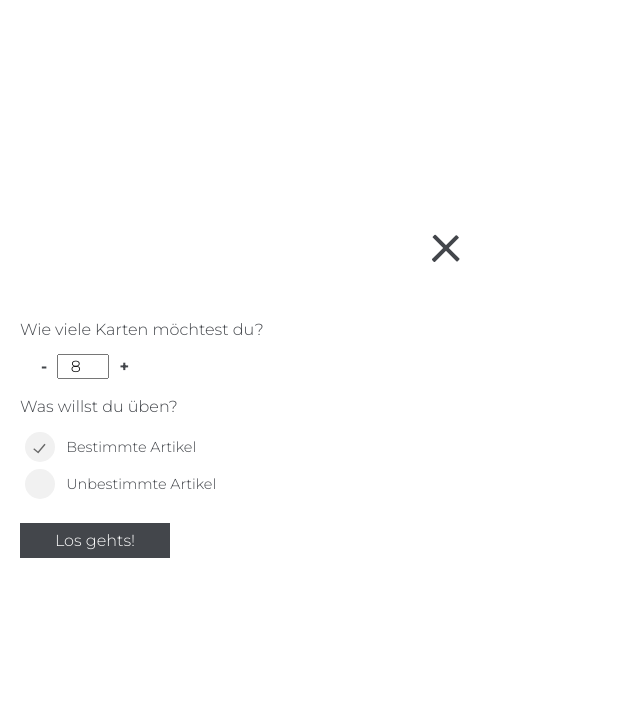
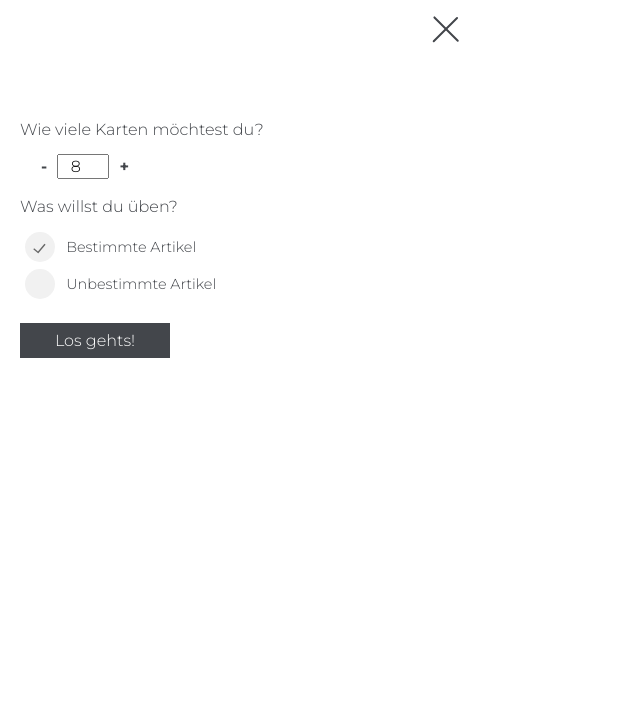
Before and after one commit to josurzyn/fmn-deutsch-trainer, a website: page app/index.html in a window 1280 px wide. Shown: the whole page, without its empty margins (0-640 px from the left). Drawn offline with Linux system fonts and the light colour scheme.

Commit message:
Update styles

```diff
--- a/app/css/styles.css
+++ b/app/css/styles.css
@@ -16,7 +16,6 @@ body {
   padding: 0;
   display: flex;
   flex-wrap: wrap;
-  align-content: center;
   justify-content: center;
 }
 p {
@@ -58,10 +57,10 @@ p {
 }
 .line1, .line2, .line3 {
   width: 35px;
-  height: 4px;
+  height: 2px;
   border-radius: 1px;
   background-color: #43464B;
-  margin: 6px 0;
+  margin: 8px 0;
   transition: 0.4s;
 }
 .close.line1 {
@@ -113,7 +112,7 @@ button {
 .card-count {
   z-index: 1;
   position: fixed;
-  top: 40%;
+  top: 15%;
   width: 100%;
   margin-left: 20px;
   display: flex;
```
